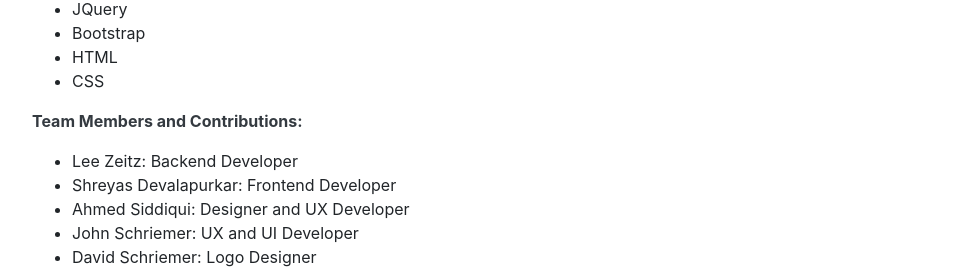
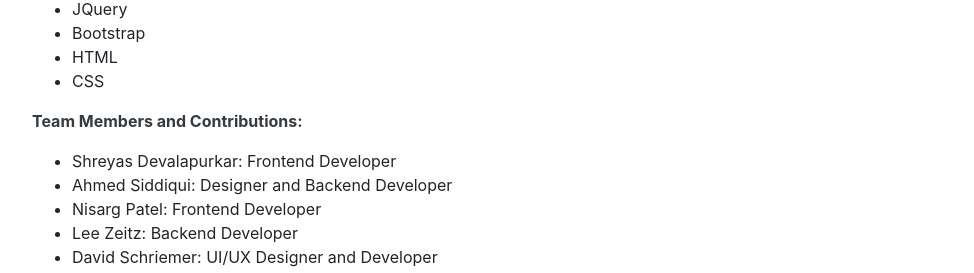
Before and after one commit to sdevalapurkar/personal-website, a website with bundled scripts: page index.html in a window 1280 px wide. Shown: the part 4654-4927 px from the top of the page, without its empty margins (288-1262 px from the left). Built offline with nearby package versions, Linux system fonts and the light colour scheme; a web font is replaced by a local one.

Commit message:
update schedulearn contributors info

```diff
--- a/index.html
+++ b/index.html
@@ -244,11 +244,12 @@
                     </ul>
                     <p style="color: #343a40; font-weight: bold">Team Members and Contributions:</p>
                     <ul>
+                        <li>Shreyas Devalapurkar: Frontend Developer</li>
+                        <li>Ahmed Siddiqui: Designer and Backend Developer</li>
+                        <li>Nisarg Patel: Frontend Developer</li>
                         <li>Lee Zeitz: Backend Developer</li>
-                        <li>Shreyas Devalapurkar: Frontend Developer</li>
-                        <li>Ahmed Siddiqui: Designer and UX Developer</li>
+                        <li>David Schriemer: UI/UX Designer and Developer</li>
                         <li>John Schriemer: UX and UI Developer</li>
-                        <li>David Schriemer: Logo Designer</li>
                       </ul>
                     <li class="list-inline-item">
                         <a href="https://github.com/sdevalapurkar/schedule-my-lessons">Schedulearn</a>
```
